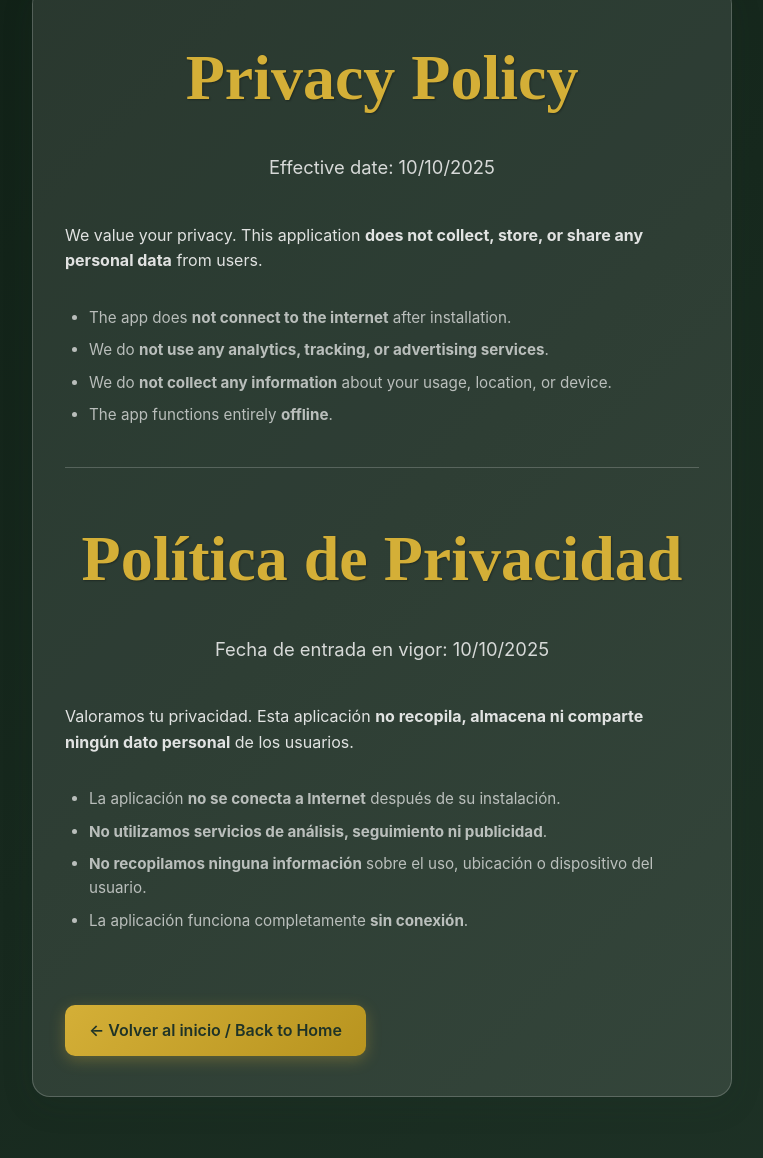
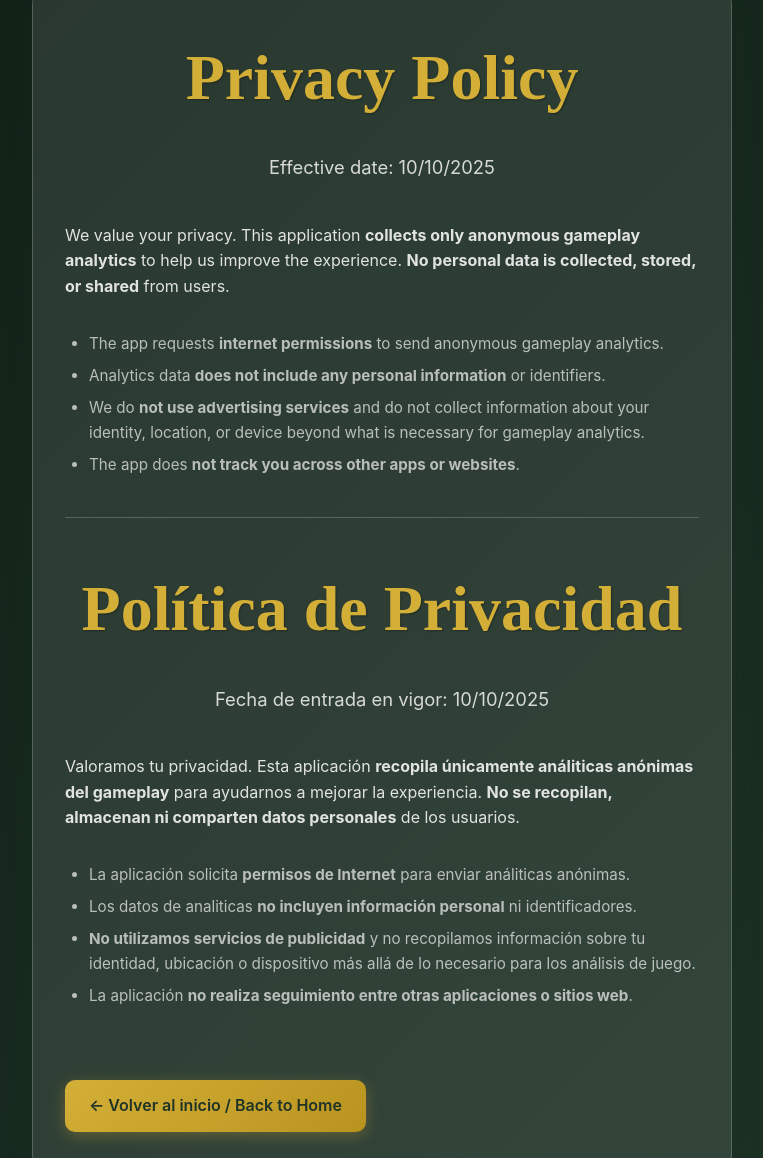
Before and after one commit to MauricioMeza/SapoWeb, a website: page privacy.html in a window 1280 px wide. Shown: the part 126-1284 px from the top of the page, without its empty margins (258-1021 px from the left). Drawn offline with Linux system fonts and the light colour scheme.

Commit message:
ajustes ppolitica de privacidad y video

```diff
--- a/privacy.html
+++ b/privacy.html
@@ -20,22 +20,22 @@
       <div class="privacy-box">
         <h2 class="section-title">Privacy Policy</h2>
         <p class="contact-section-subtitle">Effective date: 10/10/2025</p>
-        <p class="developer-description">We value your privacy. This application <strong>does not collect, store, or share any personal data</strong> from users.</p>
+        <p class="developer-description">We value your privacy. This application <strong>collects only anonymous gameplay analytics</strong> to help us improve the experience. <strong>No personal data is collected, stored, or shared</strong> from users.</p>
         <ul class="footer-links">
-          <li>The app does <strong>not connect to the internet</strong> after installation.</li>
-          <li>We do <strong>not use any analytics, tracking, or advertising services</strong>.</li>
-          <li>We do <strong>not collect any information</strong> about your usage, location, or device.</li>
-          <li>The app functions entirely <strong>offline</strong>.</li>
+          <li>The app requests <strong>internet permissions</strong> to send anonymous gameplay analytics.</li>
+          <li>Analytics data <strong>does not include any personal information</strong> or identifiers.</li>
+          <li>We do <strong>not use advertising services</strong> and do not collect information about your identity, location, or device beyond what is necessary for gameplay analytics.</li>
+          <li>The app does <strong>not track you across other apps or websites</strong>.</li>
         </ul>
         <hr style="margin:2.5rem 0; border: none; border-top: 1px solid var(--glass-border);" />
         <h2 class="section-title">Política de Privacidad</h2>
         <p class="contact-section-subtitle">Fecha de entrada en vigor: 10/10/2025</p>
-        <p class="developer-description">Valoramos tu privacidad. Esta aplicación <strong>no recopila, almacena ni comparte ningún dato personal</strong> de los usuarios.</p>
+        <p class="developer-description">Valoramos tu privacidad. Esta aplicación <strong>recopila únicamente análiticas anónimas del gameplay</strong> para ayudarnos a mejorar la experiencia. <strong>No se recopilan, almacenan ni comparten datos personales</strong> de los usuarios.</p>
         <ul class="footer-links">
-          <li>La aplicación <strong>no se conecta a Internet</strong> después de su instalación.</li>
-          <li><strong>No utilizamos servicios de análisis, seguimiento ni publicidad</strong>.</li>
-          <li><strong>No recopilamos ninguna información</strong> sobre el uso, ubicación o dispositivo del usuario.</li>
-          <li>La aplicación funciona completamente <strong>sin conexión</strong>.</li>
+          <li>La aplicación solicita <strong>permisos de Internet</strong> para enviar análiticas anónimas.</li>
+          <li>Los datos de analiticas <strong>no incluyen información personal</strong> ni identificadores.</li>
+          <li><strong>No utilizamos servicios de publicidad</strong> y no recopilamos información sobre tu identidad, ubicación o dispositivo más allá de lo necesario para los análisis de juego.</li>
+          <li>La aplicación <strong>no realiza seguimiento entre otras aplicaciones o sitios web</strong>.</li>
         </ul>
         <a href="index.html" class="developer-link" style="margin-top:2.5rem;display:inline-block;">← Volver al inicio / Back to Home</a>
       </div>
```
Also changed, not shown: index.html (+1 -1 lines).
